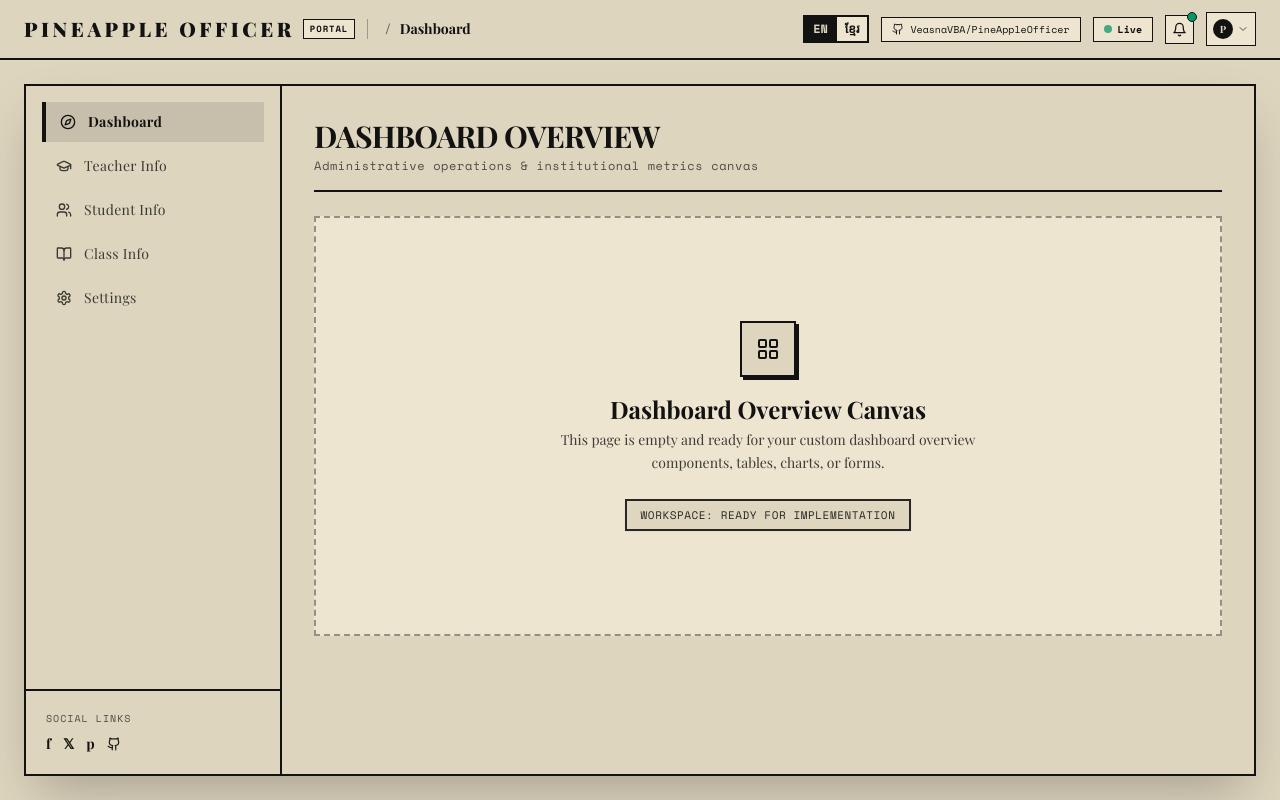
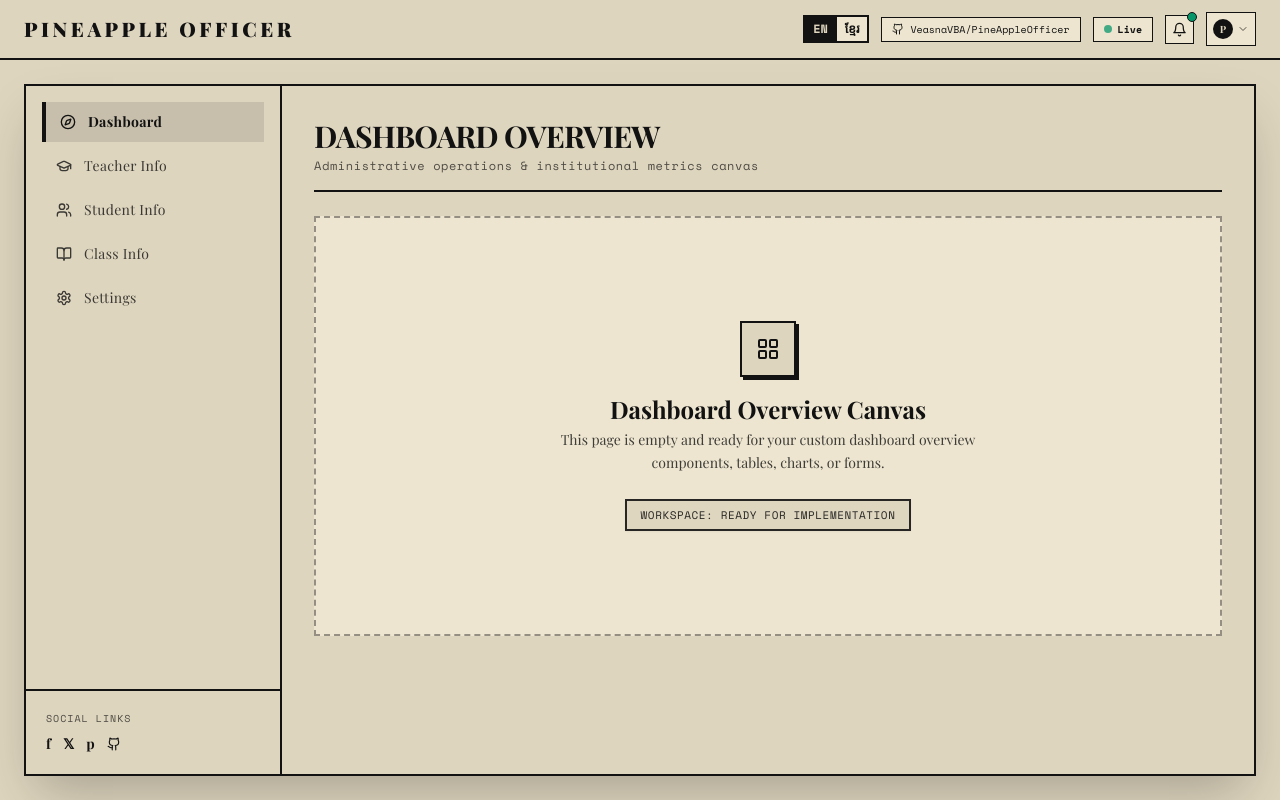
Before and after one commit to VeasnaVBA/PineAppleOfficer, a React (Vite) app: page / in a window 1280 px wide. Built offline with nearby package versions, Linux system fonts and the light colour scheme; a web font is replaced by a local one.

Commit message:
fix: remove portal badge and page indicator from top navbar

```diff
--- a/src/components/Navbar.tsx
+++ b/src/components/Navbar.tsx
@@ -23,17 +23,6 @@ export const Navbar: React.FC<NavbarProps> = ({
   const [showUserMenu, setShowUserMenu] = useState(false);
   const t = translations[lang];
 
-  const getPageTitle = (tab: string) => {
-    switch (tab) {
-      case 'dashboard': return t.nav.dashboard;
-      case 'teachers': return t.nav.teachers;
-      case 'students': return t.nav.students;
-      case 'classes': return t.nav.classes;
-      case 'settings': return t.nav.settings;
-      default: return t.nav.dashboard;
-    }
-  };
-
   return (
     <header
       className="sticky top-0 z-40 border-b-2 border-ink select-none text-ink transition-colors"
@@ -41,29 +30,13 @@ export const Navbar: React.FC<NavbarProps> = ({
     >
       <div className="flex items-center justify-between px-3 sm:px-6 py-2.5 sm:py-3">
         {/* Left: Brand / Title */}
-        <div className="flex items-center gap-2 sm:gap-3">
         <div
           onClick={() => setCurrentTab('dashboard')}
-            className="flex items-center gap-2 cursor-pointer select-none"
+          className="flex items-center cursor-pointer select-none"
         >
           <span className="font-serif text-sm sm:text-lg lg:text-xl font-black tracking-[0.12em] sm:tracking-[0.18em] uppercase">
             {t.brand}
           </span>
-            <span
-              className="text-[9px] font-mono tracking-widest px-1.5 py-0.5 border border-ink font-bold hidden sm:inline transition-colors"
-              style={{ backgroundColor: 'var(--app-surface, #ede5cf)' }}
-            >
-              {t.portal}
-            </span>
-          </div>
-
-          {/* Current Page Badge */}
-          <div className="flex items-center gap-1.5 sm:gap-2 pl-2 sm:pl-4 border-l border-ink/30 text-xs font-mono">
-            <span className="opacity-60">/</span>
-            <span className="font-serif font-bold text-xs sm:text-sm">
-              {getPageTitle(currentTab)}
-            </span>
-          </div>
         </div>
 
         {/* Right Actions */}
```
Lines whose indentation alone changed are shown as unchanged.
